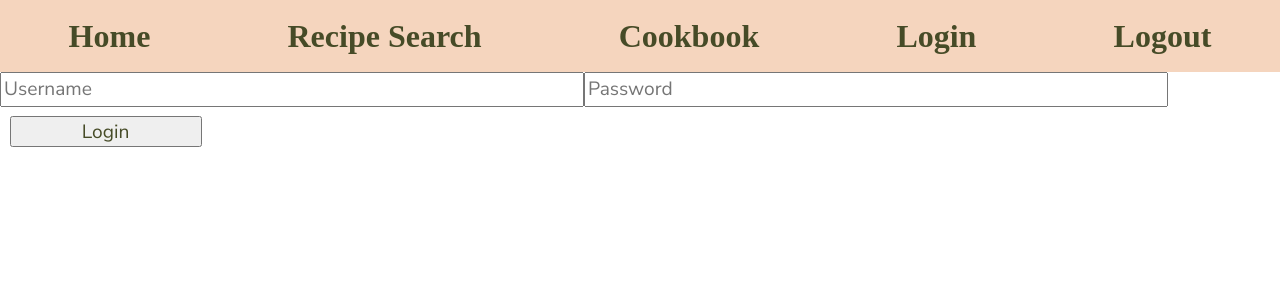
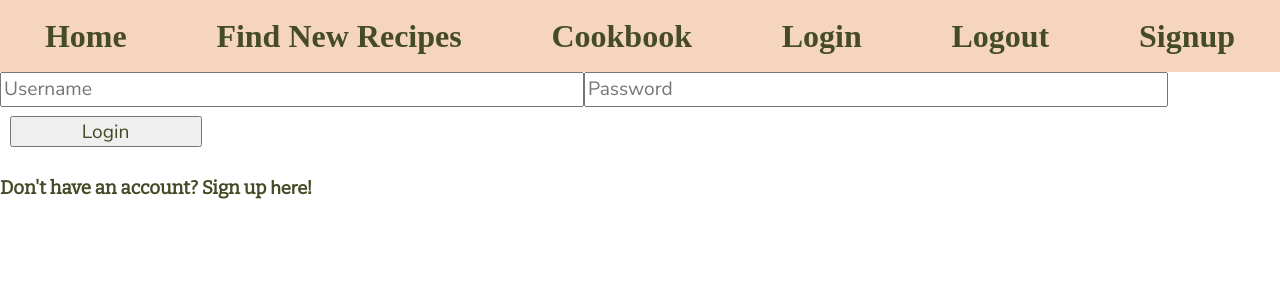
Before and after one commit to squarepancakes/app-etizer, a React (Create React App) app: page /login in a window 1280 px wide. Shown: the top 300 px of the page. Built offline with nearby package versions, Linux system fonts and the light colour scheme; a web font is replaced by a local one.

Commit message:
add props to pass user id to get recipe

```diff
--- a/src/App.js
+++ b/src/App.js
@@ -3,13 +3,14 @@ import "./App.css";
 import Cookbook from "./components/Cookbook";
 import { BrowserRouter, Route, Switch, Redirect, Link } from "react-router-dom";
 import { Header } from "./components/Header";
-import RecipeSearch from "./components/RecipeSearch";
+import FindNewRecipes from "./components/FindNewRecipes";
 import Login from "./components/Login";
 import Logout from "./components/Logout";
+import Signup from "./components/Signup";
 
 const navigator = [
-	{ title: "Recipe Search", description: "Find your meal now!" },
-	{ title: "Cookbook", description: "Cook your favourite recipe!" }
+	{ title: "Find new recipes", description: "Find your meal now!", link: "findnewrecipes" },
+	{ title: "Cookbook", description: "Cook your favourite recipe!", link: "cookbook" }
 ];
 
 const Home = () => {
@@ -19,7 +20,7 @@ const Home = () => {
 			<div className={"navBoxContainer"}>
 				{navigator.map((page, i) => {
 					return (
-						<Link key={page.title} to={`/${page.title}`}>
+						<Link key={page.title} to={`/${page.link}`}>
 							<div className="navBox" key={i}>
 								<h2>{page.title}</h2>
 								<p>{page.description}</p>
@@ -48,8 +49,8 @@ export function App() {
 					/>
 					<Route
 						exact
-						path="/recipe search"
-						component={() => <RecipeSearch />}
+						path="/findnewrecipes"
+						component={() => <FindNewRecipes />}
 					/>
 					<Route
 						exact
@@ -57,6 +58,7 @@ export function App() {
 						component={() => <Login setUserId={setUserId} />}
 					/>
 					<Route exact path="/logout" component={Logout} />
+					<Route exact path="/signup" component={Signup} />
 					<Redirect to="/" />
 				</Switch>
 			</div>
--- a/src/components/Cookbook.js
+++ b/src/components/Cookbook.js
@@ -140,7 +140,6 @@ class Cookbook extends React.Component {
 					allCategories: totalCategories,
 					userId: this.props.userId
 				});
-
 			})
 			.catch(err => console.error(err));
 	};
@@ -176,10 +175,12 @@ class Cookbook extends React.Component {
 		});
 	};
 
+
 	render() {
 		return (
 			<div data-testid={"cookbookComponent"} className="cookbook">
 				<GetRecipe showRecipes={this.showRecipes} userId={this.state.userId} />
+
 				<CategoryButton
 					allCategories={this.state.allCategories}
 					categorySelector={this.categorySelector}
@@ -190,7 +191,7 @@ class Cookbook extends React.Component {
 						return (
 							<RecipePost
 								deleteRecipe={this.deleteRecipe}
-								key={recipe.name}
+								key={recipe._id}
 								recipeId={recipe._id}
 								name={recipe.name}
 								categories={recipe.categories}
--- a/src/components/Header.js
+++ b/src/components/Header.js
@@ -5,10 +5,11 @@ export const Header = () => {
 	return (
 		<div data-testid={"navBar"} className="navBar">
 			<Link to="/">Home</Link>
-			<Link to="/recipe search">Recipe Search</Link>
+			<Link to="/findnewrecipes">Find New Recipes</Link>
 			<Link to="/cookbook">Cookbook</Link>
 			<Link to="/login">Login</Link>
 			<Link to="/logout">Logout</Link>
+			<Link to="/signup">Signup</Link>
 		</div>
 	);
 };
--- a/src/components/Login.js
+++ b/src/components/Login.js
@@ -5,14 +5,14 @@ class Login extends React.Component {
 	constructor(props) {
 		super(props);
 		this.state = {
-			isLoggedin: false,
+			isLoggedIn: false,
 			username: "",
 			password: "",
 			id: ""
 		};
 	}
 
-	loginHandler = () => {
+	login = () => {
 		const username = this.state.username;
 		const password = this.state.password;
 		const payload = { username: username, password: password };
@@ -26,7 +26,6 @@ class Login extends React.Component {
 					id: res.data._id
 				});
 				this.props.setUserId(res.data._id);
-
 			})
 			.catch(err => {
 				console.error(err);
@@ -34,6 +33,16 @@ class Login extends React.Component {
 			});
 		return "/cookbook";
 	};
+
+	loginHandler = () => {
+		this.login();
+		return (
+			<div>
+				<p>Start cooking!</p>
+			</div>
+		);
+	};
+
 	render() {
 		return (
 			<div className={"loginForm"}>
@@ -57,6 +66,12 @@ class Login extends React.Component {
 							}
 						></input>
 						<button onClick={this.loginHandler}>Login</button>
+						<h3>
+							Don't have an account? Sign up{" "}
+							<a href="/signup" className={"signupLink"}>
+								here!
+							</a>
+						</h3>
 					</div>
 				)}
 			</div>
```
